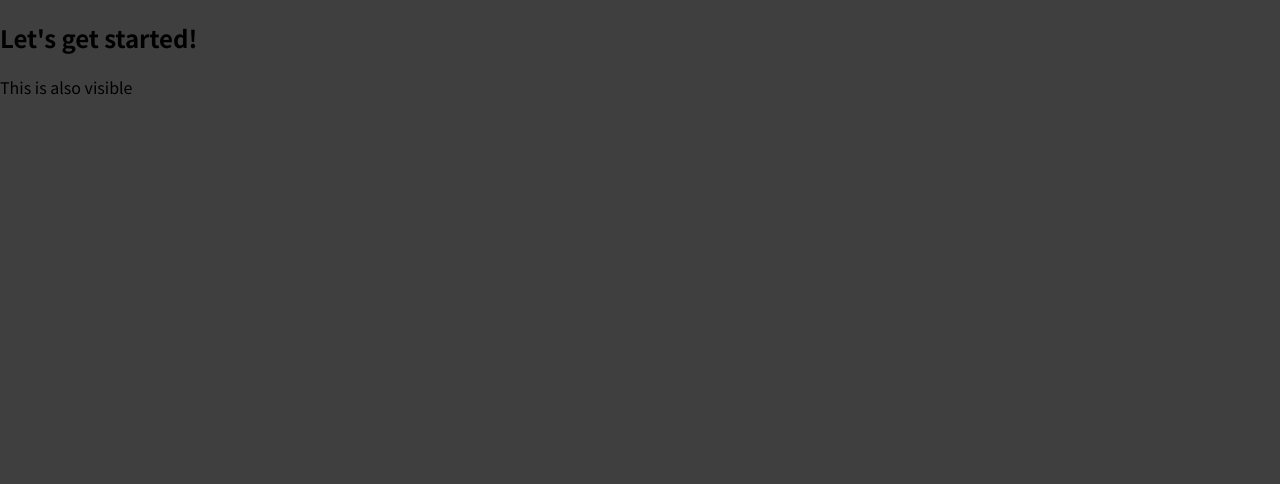
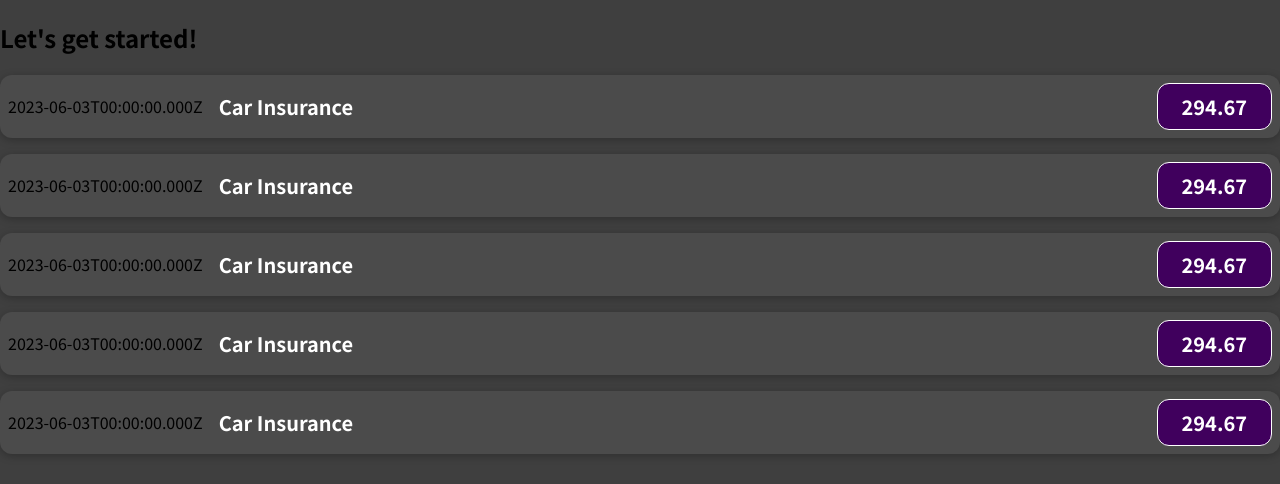
Before and after one commit to r4vaa/Web-dev-course, a JavaScript app in the folder React.js/01-starting-setup/: page / in a window 1280 px wide. Shown: the top 484 px of the page. Built offline with nearby package versions, Linux system fonts and the light colour scheme.

Commit message:
adding expense item and adding css to it

```diff
--- a/React.js/01-starting-setup/src/App.js
+++ b/React.js/01-starting-setup/src/App.js
@@ -1,8 +1,14 @@
+import ExpenseItem from "./components/ExpenseItem";
+
 function App() {
   return (
     <div>
       <h2>Let's get started!</h2>
-      <p>This is also visible</p>
+      <ExpenseItem />
+      <ExpenseItem />
+      <ExpenseItem />
+      <ExpenseItem />
+      <ExpenseItem />
     </div>
   );
 }
--- /dev/null
+++ b/React.js/01-starting-setup/src/components/ExpenseItem.css
@@ -0,0 +1,56 @@
+.expense-item {
+    display: flex;
+    justify-content: space-between;
+    align-items: center;
+    box-shadow: 0 2px 8px rgba(0, 0, 0, 0.25);
+    padding: 0.5rem;
+    margin: 1rem 0;
+    border-radius: 12px;
+    background-color: #4b4b4b;
+  }
+
+  .expense-item__description {
+    display: flex;
+    flex-direction: column;
+    gap: 1rem;
+    align-items: flex-end;
+    flex-flow: column-reverse;
+    justify-content: flex-start;
+    flex: 1;
+  }
+
+  .expense-item h2 {
+    color: #3a3a3a;
+    font-size: 1rem;
+    flex: 1;
+    margin: 0 1rem;
+    color: white;
+  }
+
+  .expense-item__price {
+    font-size: 1rem;
+    font-weight: bold;
+    color: white;
+    background-color: #40005d;
+    border: 1px solid white;
+    padding: 0.5rem;
+    border-radius: 12px;
+  }
+
+  @media (min-width: 580px) {
+    .expense-item__description {
+      flex-direction: row;
+      align-items: center;
+      justify-content: flex-start;
+      flex: 1;
+    }
+
+    .expense-item__description h2 {
+      font-size: 1.25rem;
+    }
+
+    .expense-item__price {
+      font-size: 1.25rem;
+      padding: 0.5rem 1.5rem;
+    }
+  }
--- /dev/null
+++ b/React.js/01-starting-setup/src/components/ExpenseItem.js
@@ -0,0 +1,18 @@
+import './ExpenseItem.css' ;
+
+function ExpenseItem () {
+    const expenseDate = new Date(2023, 5, 3);
+    const expenseTitle = 'Car Insurance';
+    const expenseAmout = 294.67;
+    return(
+        <div className='expense-item'>
+            <div>{expenseDate.toISOString()}</div>
+            <div className='expense-item__description'>
+                <h2> {expenseTitle} </h2>
+                <div className='expense-item__price'>{expenseAmout}</div>
+            </div>
+        </div>
+    )
+}
+
+export default ExpenseItem;
```
